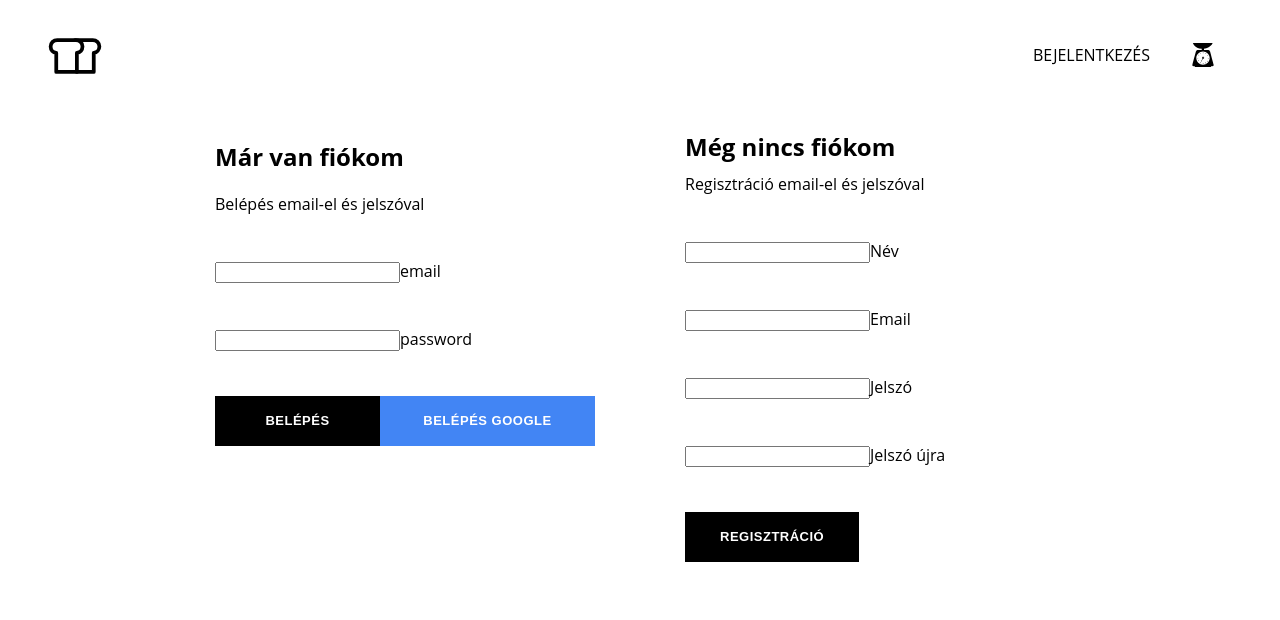
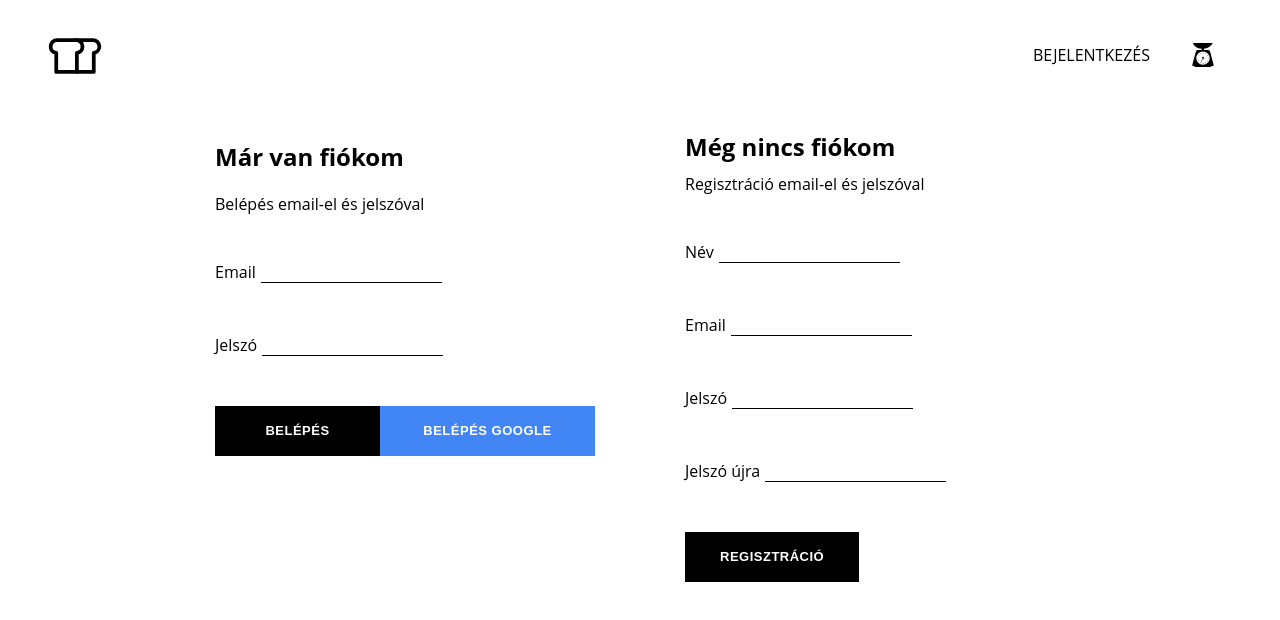
Before and after one commit to papp-martin/nutrition, a React (Create React App) app: page /signIn in a window 1280 px wide. Shown: the top 620 px of the page. Built offline with nearby package versions, Linux system fonts and the light colour scheme; no server answers.

Commit message:
adatok fájlból

```diff
--- a/public/index.html
+++ b/public/index.html
@@ -24,7 +24,7 @@
       work correctly both with client-side routing and a non-root public URL.
       Learn how to configure a non-root public URL by running `npm run build`.
     -->
-    <title>React App</title>
+    <title>Nutritioning</title>
   </head>
   <body>
     <noscript>You need to enable JavaScript to run this app.</noscript>
--- a/src/components/form-input/form-input.component.jsx
+++ b/src/components/form-input/form-input.component.jsx
@@ -4,8 +4,8 @@ import './form-input.styles.scss';
 
 const FormInput = ({ handleChange, label, ...otherProps }) => (
     <div className='group'>
+        <label>{label}</label>
         <input className='form-input' onChange={handleChange} {...otherProps} />
-        <label>{label}</label>
     </div>
 );
 
--- a/src/components/form-input/form-input.styles.scss
+++ b/src/components/form-input/form-input.styles.scss
@@ -1,4 +1,10 @@
 .group {
     position: relative;
     margin: 45px 0;
+
+    .form-input {
+        margin: 5px;
+        border: none;
+        border-bottom: 1px solid black;
+    }
 }
--- a/src/components/header/header.component.jsx
+++ b/src/components/header/header.component.jsx
@@ -9,18 +9,12 @@ import { auth } from '../../firebase/firebase.utils';
 import { ReactComponent as Logo } from '../../assets/bread.svg';
 import './header.styles.scss';
 
-const Header = ({currentUser, history}) => (
+const Header = ({currentUser}) => (
     <div className='header'>
         <Link className='logo-container' to='/'>
             <Logo className='logo'/>
         </Link>
         <div className='options'>
-            {
-                currentUser ?
-                (<div className='signed-as'>BEJELENTKEZVE: undefined</div>)
-                :
-                (<div className='signed-as'> </div>)
-            }
             {
                 currentUser ?
                 (<div className='option' onClick={() => auth.signOut()}>KIJELENTKEZÉS</div>)
@@ -32,7 +26,7 @@ const Header = ({currentUser, history}) => (
             </Link>
         </div>
     </div>
-    );
+);
 
 const mapStateToProps = createStructuredSelector({
     currentUser: selectCurrentUser
--- a/src/components/header/header.styles.scss
+++ b/src/components/header/header.styles.scss
@@ -22,9 +22,5 @@
           padding: 10px 15px;
           cursor: pointer;
         }
-
-        .signed-as {
-            padding: 10px 15px;
-        }
     }
 }
--- a/src/components/sign-in/sign-in.component.jsx
+++ b/src/components/sign-in/sign-in.component.jsx
@@ -48,7 +48,7 @@ class SignIn extends React.Component {
                         type='email'
                         value={email}
                         handleChange={this.handleChange}
-                        label='email'
+                        label='Email'
                         required
                     />
                     <FormInput
@@ -56,7 +56,7 @@ class SignIn extends React.Component {
                         type='password'
                         value={password}
                         handleChange={this.handleChange}
-                        label='password'
+                        label='Jelszó'
                         required
                     />
                     <div className="buttons">
--- a/src/pages/product/product.component.jsx
+++ b/src/pages/product/product.component.jsx
@@ -19,7 +19,7 @@ const ProductPage = ({ product }) => {
 };
 
 const mapStateToProps = (state, ownProps) => ({
-    product: selectProduct(ownProps.match.params.productId)(state)
+    product: selectProduct(ownProps.match.params.productId)(state),
 });
 
 export default connect(mapStateToProps)(ProductPage);
```
